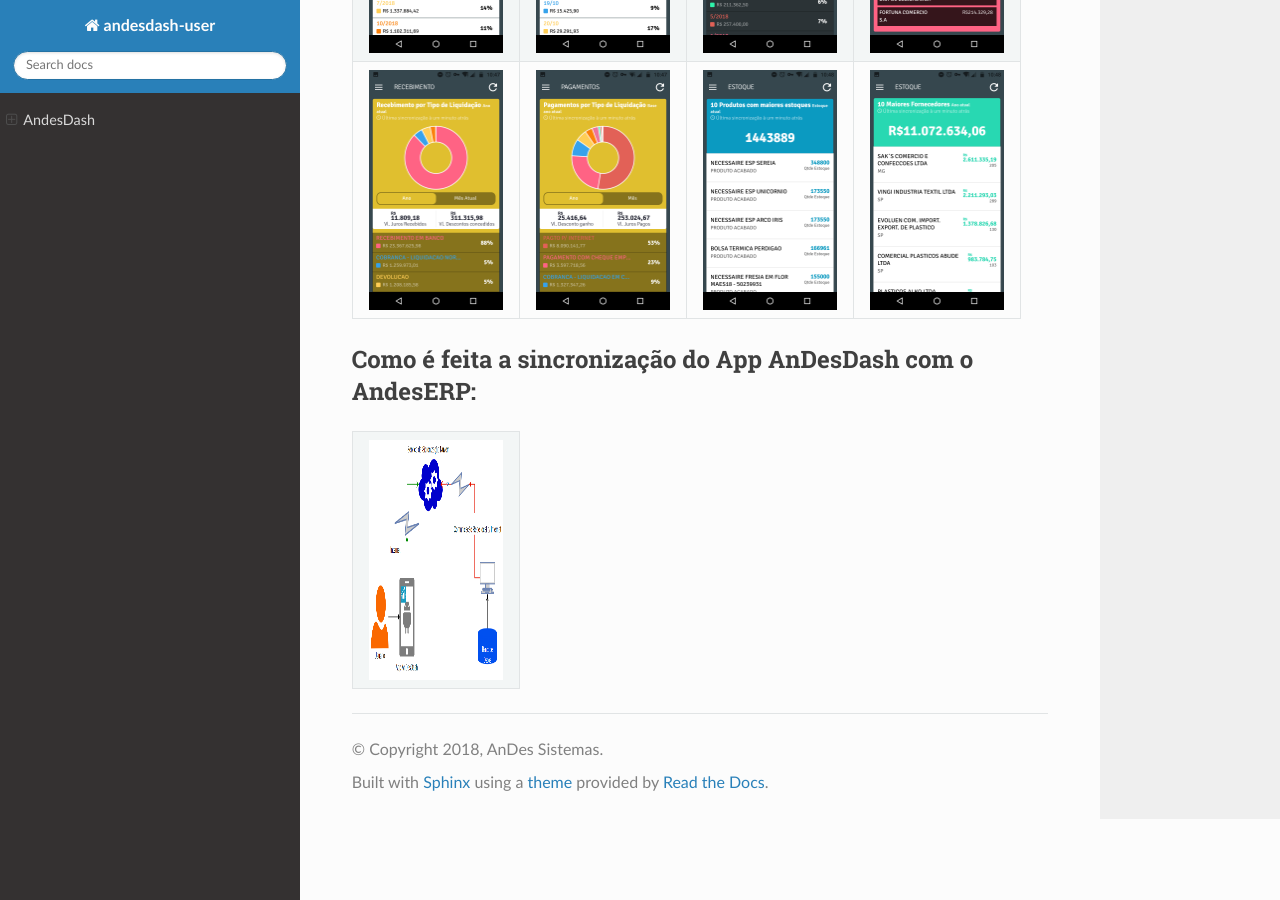
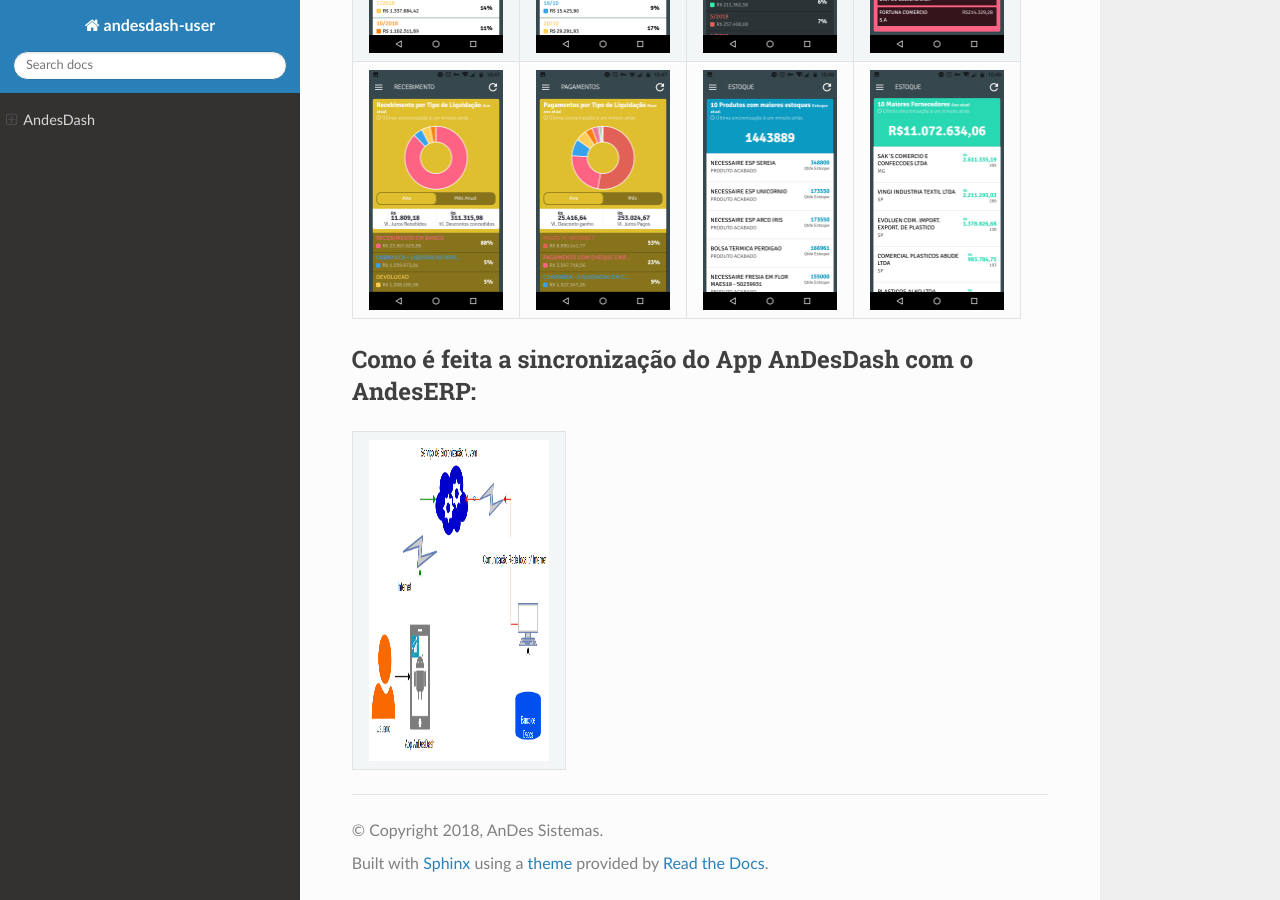
Before and after one commit to Leohenfresil/AnDesDash, a Sphinx documentation site: the page built from docs/index.rst, in a window 1280 px wide and 900 px high, scrolled down 5156 px. Built offline with Sphinx 7.4.7 and the Read the Docs theme 2.0.0, drawn with Linux system fonts in a browser that asks for light colours.

Commit message:
Update index.rst

```diff
--- a/docs/index.rst
+++ b/docs/index.rst
@@ -228,5 +228,5 @@
    :width: 134 px
 
 .. |IMG28| image:: static/sync_AnDesDash.png
-   :height: 240 px
-   :width: 134 px
+   :height: 321 px
+   :width: 180 px
```
